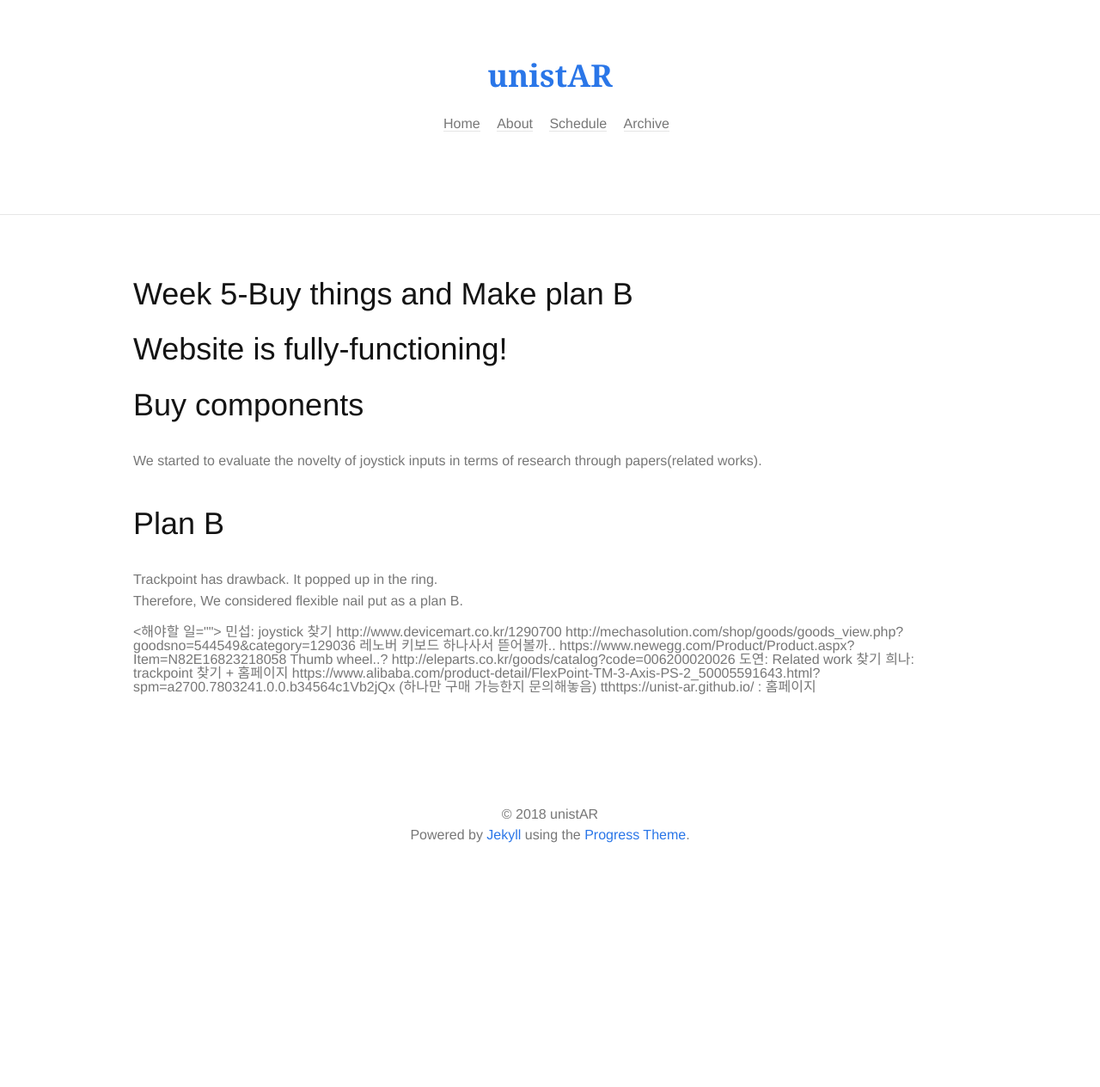
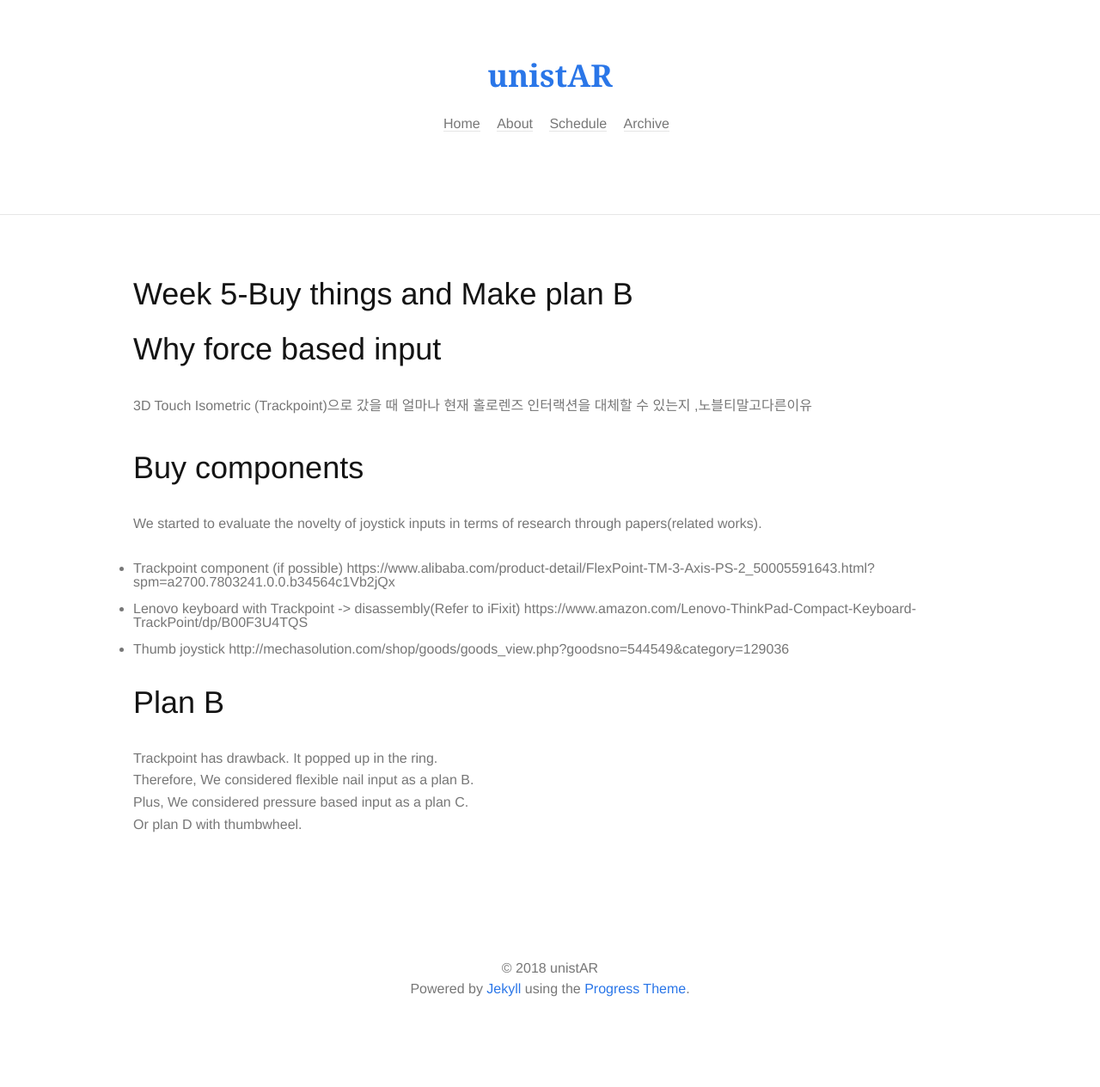
Before and after one commit to unist-AR/unist-AR.github.io, a Jekyll site: the page built from _posts/2018-04-13-Week-5.md, in a window 1280 px wide. Shown: the whole page at 86% size. Built offline with Jekyll 4.4.1, drawn with Linux system fonts in a browser that asks for light colours; some web fonts are replaced; before the commit the page ends 1085 px from its top, so only the background shows below that.

Commit message:
Update 2018-04-13-Week-5.md

```diff
--- a/_posts/2018-04-13-Week-5.md
+++ b/_posts/2018-04-13-Week-5.md
@@ -3,27 +3,23 @@ layout: post
 title: Week 5-Buy things and Make plan B
 description: ""
 ---
-# Website is fully-functioning!
-
+# Why force based input
+3D Touch
+Isometric (Trackpoint)으로 갔을 때 얼마나 현재 홀로렌즈 인터랙션을 대체할 수 있는지
+,노블티말고다른이유
 
 # Buy components
 We started to evaluate the novelty of joystick inputs in terms of research through papers(related works).<br>
 
+1. Trackpoint component (if possible)
+https://www.alibaba.com/product-detail/FlexPoint-TM-3-Axis-PS-2_50005591643.html?spm=a2700.7803241.0.0.b34564c1Vb2jQx
+2. Lenovo keyboard with Trackpoint -> disassembly(Refer to iFixit)
+https://www.amazon.com/Lenovo-ThinkPad-Compact-Keyboard-TrackPoint/dp/B00F3U4TQS
+3. Thumb joystick
+http://mechasolution.com/shop/goods/goods_view.php?goodsno=544549&category=129036
+
 # Plan B
 Trackpoint has drawback. It popped up in the ring.<br>
-Therefore, We considered flexible nail put as a plan B.<br>
-
-<해야할 일>
-민섭: joystick 찾기
-http://www.devicemart.co.kr/1290700
-http://mechasolution.com/shop/goods/goods_view.php?goodsno=544549&category=129036
-
-레노버 키보드 하나사서 뜯어볼까..
-https://www.newegg.com/Product/Product.aspx?Item=N82E16823218058
-
-Thumb wheel..? http://eleparts.co.kr/goods/catalog?code=006200020026
-
-도연: Related work 찾기
-희나: trackpoint 찾기 + 홈페이지
-https://www.alibaba.com/product-detail/FlexPoint-TM-3-Axis-PS-2_50005591643.html?spm=a2700.7803241.0.0.b34564c1Vb2jQx (하나만 구매 가능한지 문의해놓음)
-tthttps://unist-ar.github.io/ : 홈페이지
+Therefore, We considered flexible nail input as a plan B.<br>
+Plus, We considered pressure based input as a plan C.<br>
+Or plan D with thumbwheel.<br>
```
